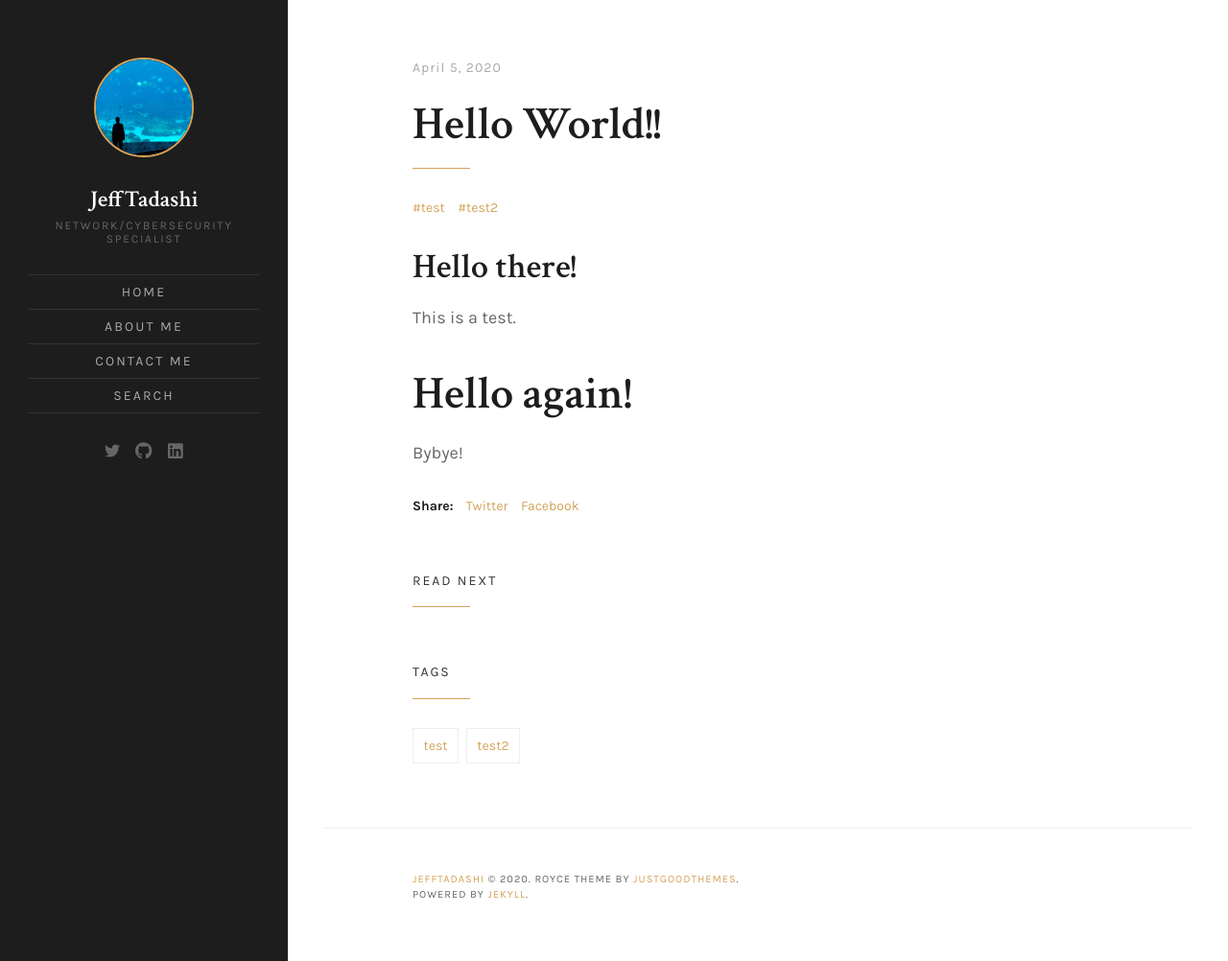
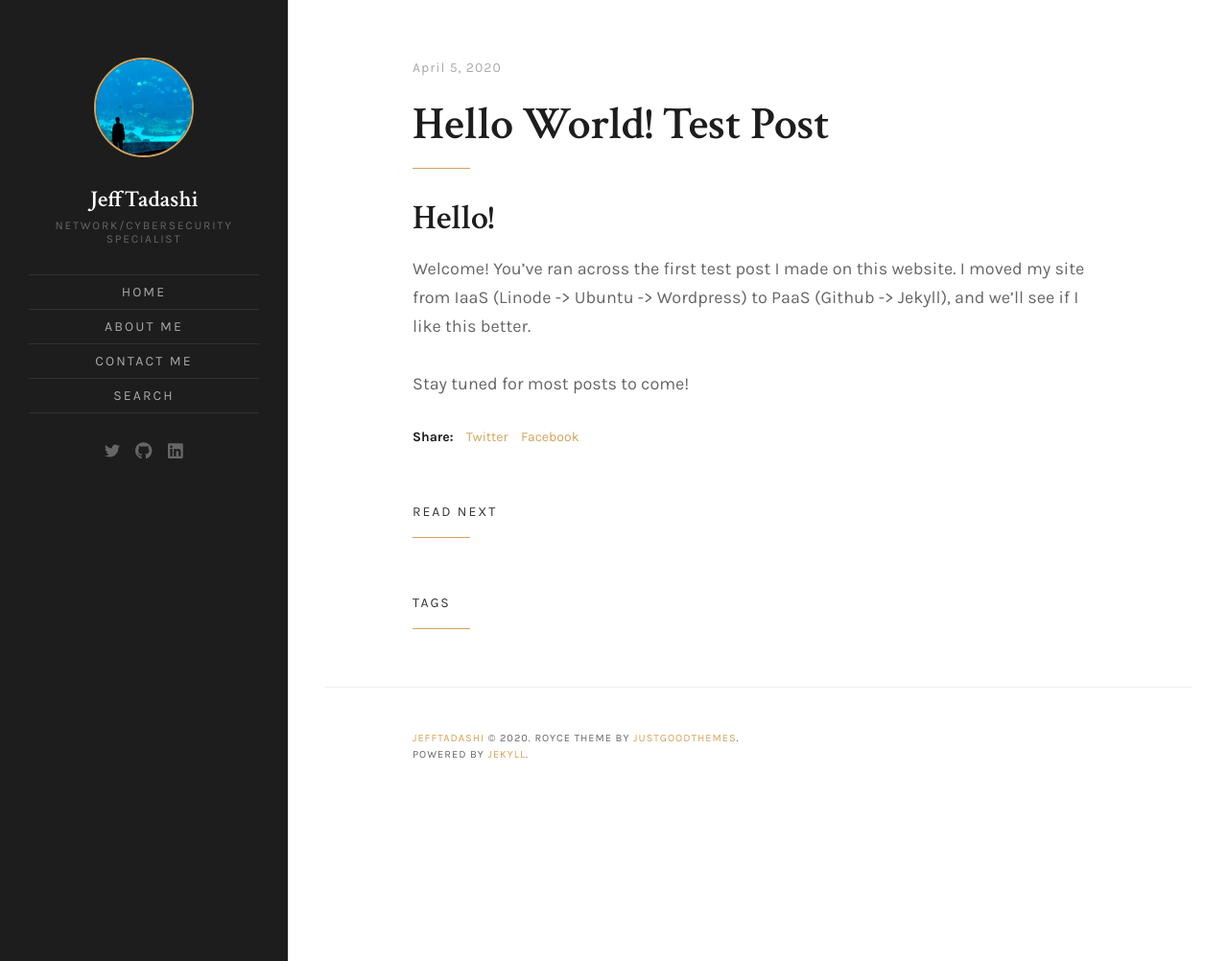
Before and after one commit to JeffTadashi/jefftadashi.github.io, a Jekyll site: the page built from _posts/2020-04-05-test-post.md, in a window 1280 px wide and 1002 px high. Shown: the whole window at 96% size. Built offline with Jekyll 4.4.1, drawn with Linux system fonts in a browser that asks for light colours.

Commit message:
minor edits

```diff
--- a/_config.yml
+++ b/_config.yml
@@ -6,7 +6,7 @@ logo:
 # Author image is used in site sidebar and greetings in the home page hero text
 author:
   image: 'jeff-atlanta.jpg'
-  greetings: "Hi There! My name if Jeff Tadashi Moy, welcome to my world..."
+  greetings: "Hi there! I'm Jeff Tadashi Moy, and welcome to my world..."
 favicon: 'assets/images/favicon.ico'
 baseurl:
 production_url: https://jefftadashi.com/
@@ -17,7 +17,7 @@ ga_analytics:
 
 # Contact form setings
 email: github-web-contact-form@jefftadashi.com
-contact_page_description: "Have any questions, requests? Feel free to leave me a note here."
+contact_page_description: "Have any questions, requests? Feel free to leave me a note here. -Jeff"
 thankyou_page_description: "Your message has been successfully sent. I'll get back to you as soon as I can!"
 
 # Social links
--- a/_posts/2020-04-05-test-post.md
+++ b/_posts/2020-04-05-test-post.md
@@ -1,15 +1,13 @@
 ---
 layout: post
-title:  "Hello World!!"
-tags: [ test, test2]
+title:  "Hello World! Test Post"
+tags: []
 #featured_image_thumbnail:
 #featured_image: assets/images/posts/2018/11.jpg
 ---
 
-## Hello there!
+## Hello!
 
-This is a test.
+Welcome! You've ran across the first test post I made on this website. I moved my site from IaaS (Linode -> Ubuntu -> Wordpress) to PaaS (Github -> Jekyll), and we'll see if I like this better.
 
-# Hello again!
-
-Bybye!
+Stay tuned for most posts to come!
```
Also changed, not shown: assets/images/posts/2018/1.jpg (deleted), assets/images/posts/2018/10.jpg (deleted), assets/images/posts/2018/11.jpg (deleted), assets/images/posts/2018/12.jpg (deleted), assets/images/posts/2018/2.jpg (deleted), assets/images/posts/2018/3.jpg (deleted), assets/images/posts/2018/4.jpg (deleted), assets/images/posts/2018/5.jpg (deleted), assets/images/posts/2018/6.jpg (deleted), assets/images/posts/2018/7.jpg (deleted), assets/images/posts/2018/8.jpg (deleted), assets/images/posts/2018/9.jpg (deleted), assets/images/posts/2019/desk.jpg (deleted), assets/images/posts/2019/laptop.jpg (deleted), 1 more files.
